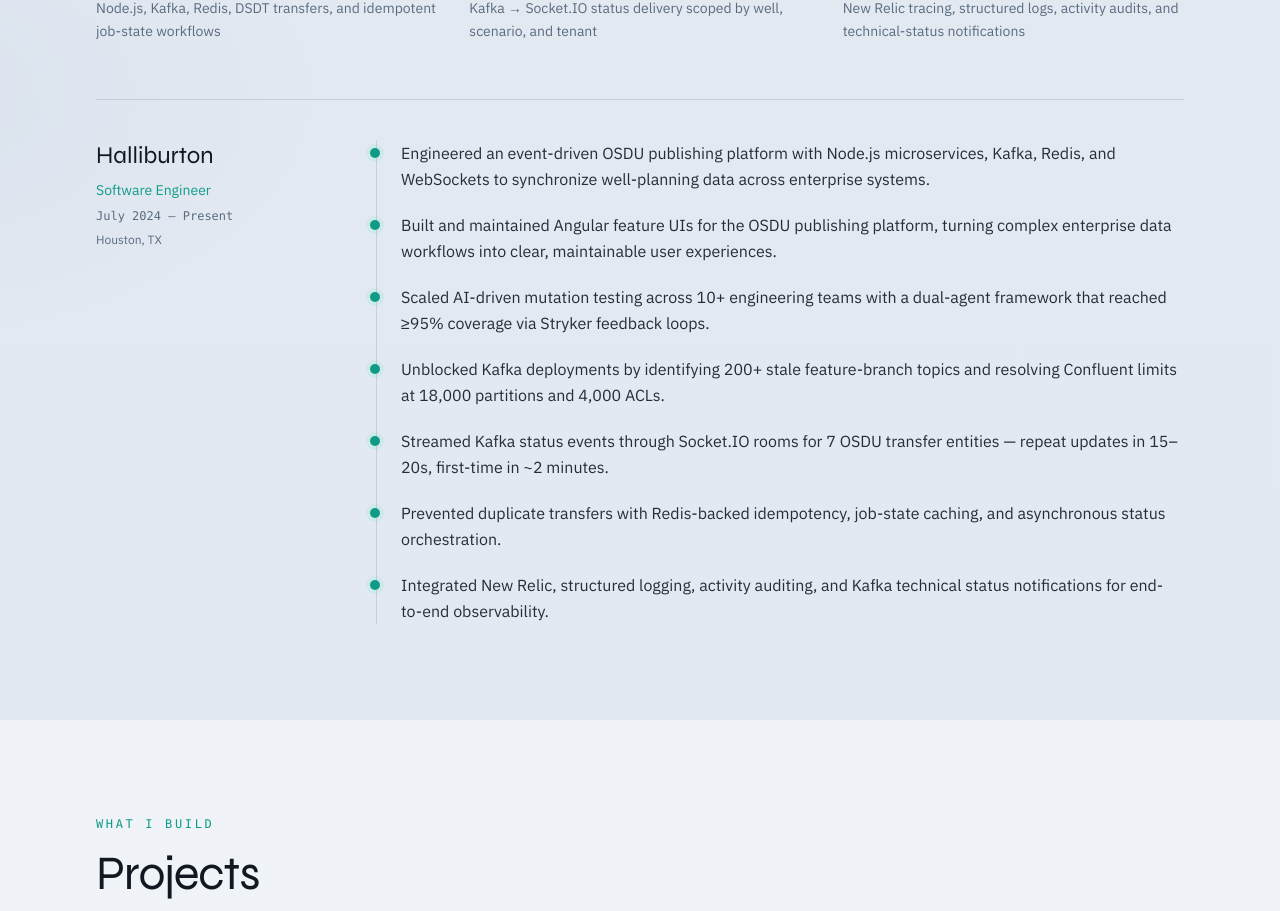
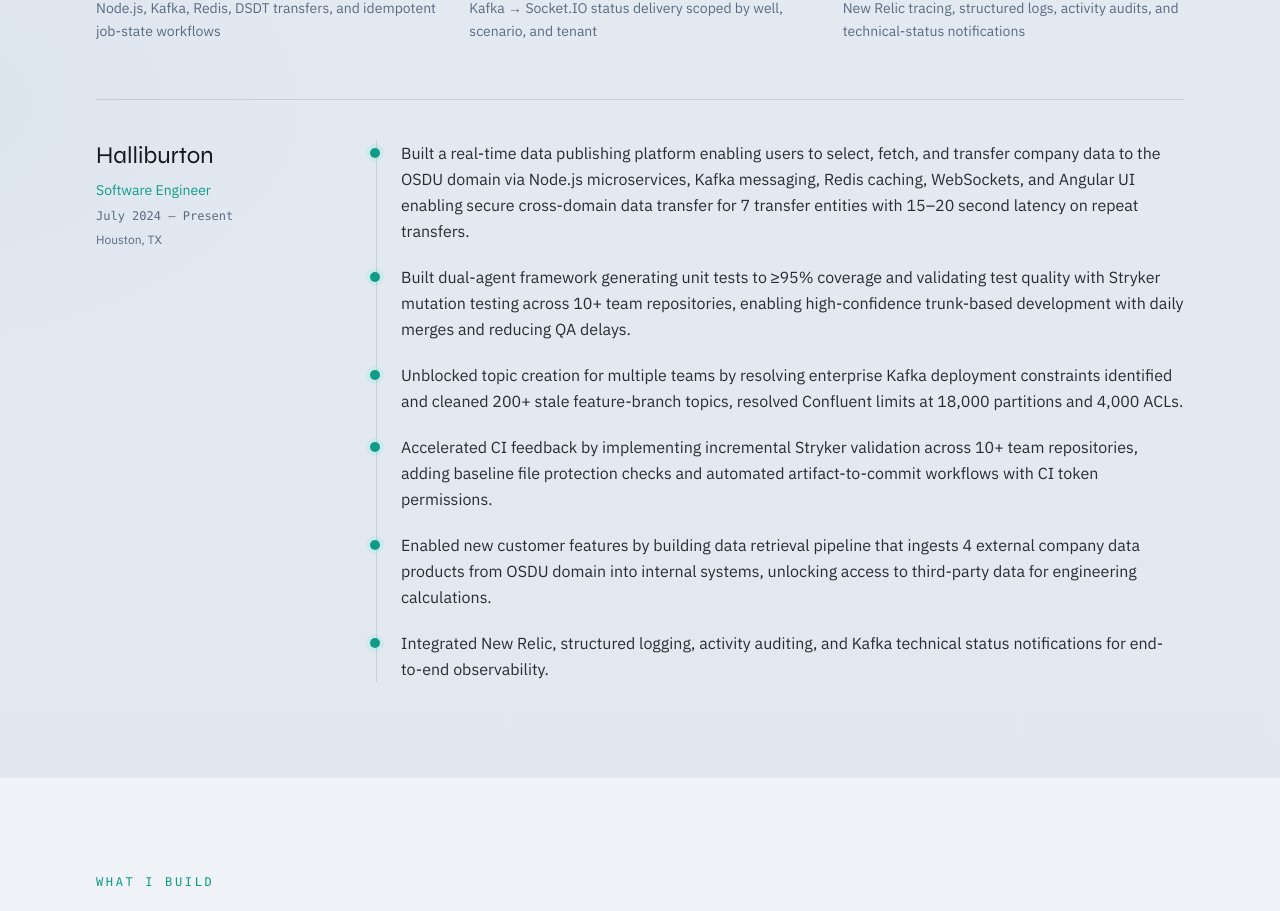
Before and after one commit to vectorvoyager358/Portfolio, a Next.js app: page / in a window 1280 px wide. Shown: the part 1293-2204 px from the top of the page. Built offline with nearby package versions, Linux system fonts and the light colour scheme; no server answers.

Commit message:
Updated bullet points to reflect a more comprehensive overview

```diff
--- a/src/data/profile.ts
+++ b/src/data/profile.ts
@@ -280,12 +280,11 @@
       end: "Present",
       summary: undefined,
       bullets: [
-        "Engineered an event-driven OSDU publishing platform with Node.js microservices, Kafka, Redis, and WebSockets to synchronize well-planning data across enterprise systems.",
-        "Built and maintained Angular feature UIs for the OSDU publishing platform, turning complex enterprise data workflows into clear, maintainable user experiences.",
-        "Scaled AI-driven mutation testing across 10+ engineering teams with a dual-agent framework that reached ≥95% coverage via Stryker feedback loops.",
-        "Unblocked Kafka deployments by identifying 200+ stale feature-branch topics and resolving Confluent limits at 18,000 partitions and 4,000 ACLs.",
-        "Streamed Kafka status events through Socket.IO rooms for 7 OSDU transfer entities — repeat updates in 15–20s, first-time in ~2 minutes.",
-        "Prevented duplicate transfers with Redis-backed idempotency, job-state caching, and asynchronous status orchestration.",
+        "Built a real-time data publishing platform enabling users to select, fetch, and transfer company data to the OSDU domain via Node.js microservices, Kafka messaging, Redis caching, WebSockets, and Angular UI enabling secure cross-domain data transfer for 7 transfer entities with 15–20 second latency on repeat transfers.",
+        "Built dual-agent framework generating unit tests to ≥95% coverage and validating test quality with Stryker mutation testing across 10+ team repositories, enabling high-confidence trunk-based development with daily merges and reducing QA delays.",
+        "Unblocked topic creation for multiple teams by resolving enterprise Kafka deployment constraints identified and cleaned 200+ stale feature-branch topics, resolved Confluent limits at 18,000 partitions and 4,000 ACLs.",
+        "Accelerated CI feedback by implementing incremental Stryker validation across 10+ team repositories, adding baseline file protection checks and automated artifact-to-commit workflows with CI token permissions.",
+        "Enabled new customer features by building data retrieval pipeline that ingests 4 external company data products from OSDU domain into internal systems, unlocking access to third-party data for engineering calculations.",
         "Integrated New Relic, structured logging, activity auditing, and Kafka technical status notifications for end-to-end observability.",
       ],
     },
```
